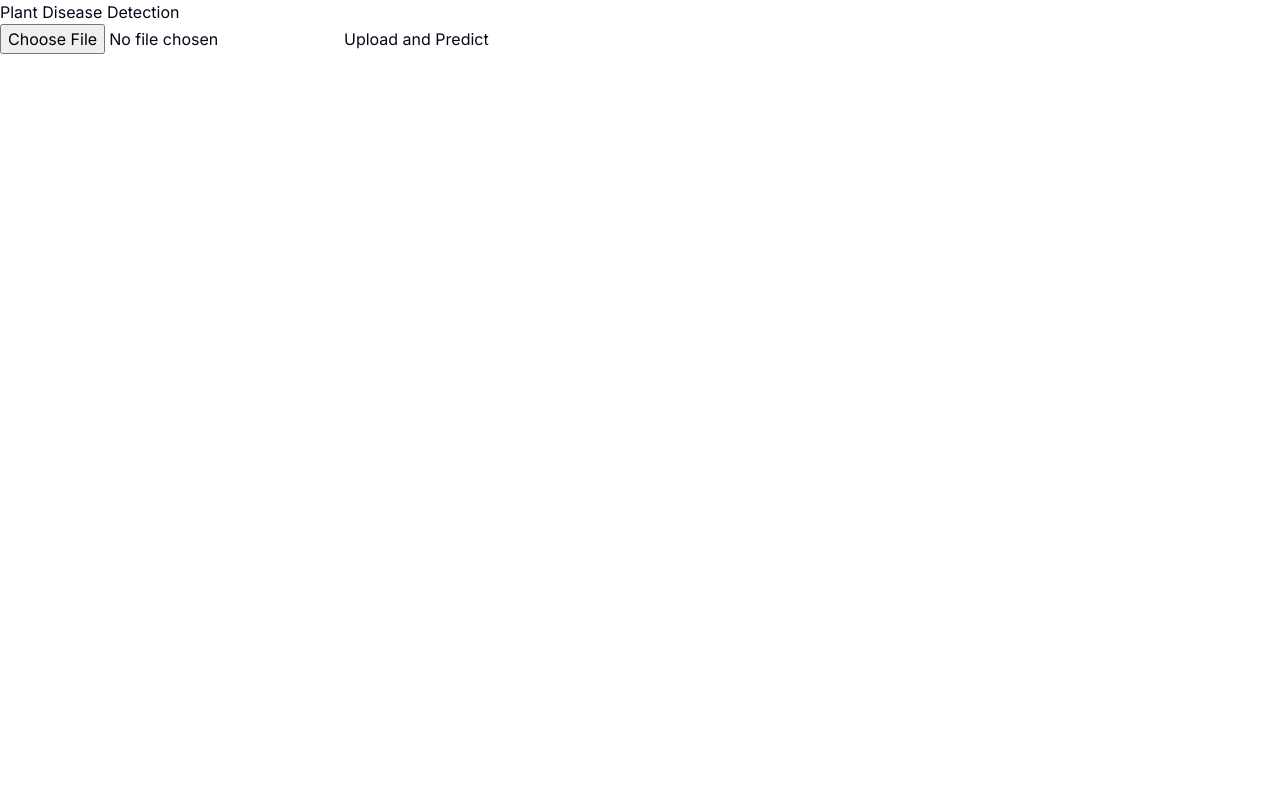
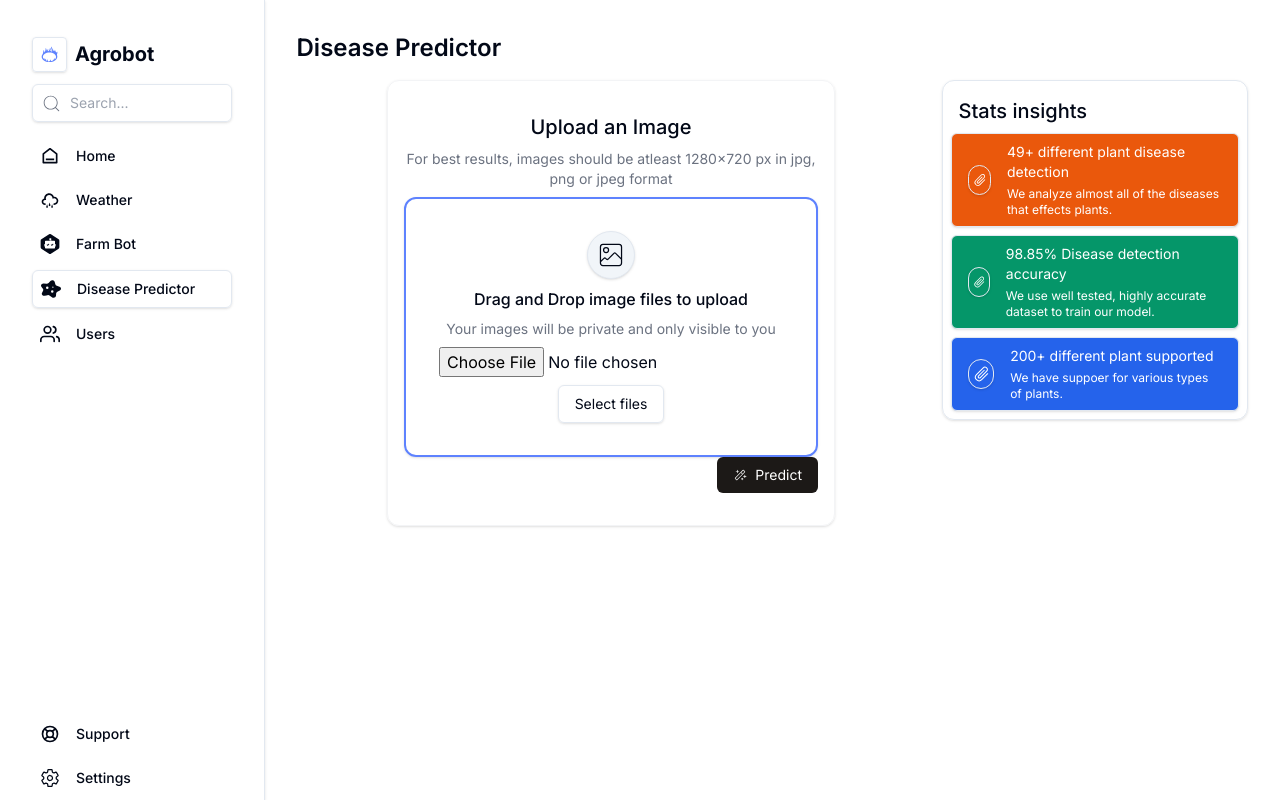
Before and after one commit to Sujanban/agrobot, a React (Vite) app in the folder client/: page /diseasepredictor in a window 1280 px wide. Built offline with nearby package versions, Linux system fonts and the light colour scheme.

Commit message:
disease prediction ui optimized

```diff
--- a/client/src/pages/dashboard/Diseasepredictor.jsx
+++ b/client/src/pages/dashboard/Diseasepredictor.jsx
@@ -1,74 +1,12 @@
-// import Navbar from '@/components/dashboard/Navbar'
-// import React from 'react'
-// import { GoPaperclip } from "react-icons/go";
-// import { CiImageOn } from "react-icons/ci";
-// import { PiMagicWandLight } from "react-icons/pi";
+import Navbar from '@/components/dashboard/Navbar'
+import React, { useState } from 'react'
+import { GoPaperclip } from "react-icons/go";
+import { CiImageOn } from "react-icons/ci";
+import { PiMagicWandLight } from "react-icons/pi";
+import axios from 'axios';
 
 
-// const Diseasepredictor = () => {
-//     return (
-//         <div className='flex max-w-7xl mx-auto h-screen'>
-//             <Navbar />
-//             <div className='p-8 w-full space-y-4 h-full overflow-auto'>
-//                 <h1 className='font-semibold text-2xl'>Disease Predictor</h1>
-//                 <div className='grid grid-cols-3 gap-4'>
-//                     <div className='col-span-2 mx-auto px-4 py-8 max-w-md space-y-2 rounded-xl shadow border border-gray-100'>
-//                         <h1 className='font-medium text-xl text-center'>Upload an Image</h1>
-//                         <p className='text-sm text-gray-500 text-center'>For best results, images should be atleast 1280x720 px in jpg, png or jpeg format</p>
-//                         <div className='py-8 border-2 border-[#5E82FE] p-4 text-center rounded-xl shadow space-y-2'>
-//                             <CiImageOn className='mx-auto text-5xl p-2 rounded-full bg-slate-100 shadow border' />
-//                             <h2 className='font-medium '>Drag and Drop image files to upload</h2>
-//                             <p className='text-sm text-gray-500'>Your images will be private and only visible to you</p>
-//                             <button className='text-sm shadow px-4 py-2 border rounded-md'>Select files</button>
-//                         </div>
-//                         <div className='flex  justify-end'>
-//                             <button className=' flex items-center space-x-2 bg-stone-900  text-sm text-white px-4 py-2 rounded-md'><PiMagicWandLight /><span>Predict</span></button>
-//                         </div>
-//                     </div>
-//                     <div className=''>
-//                         <div className='p-2 shadow border rounded-xl'>
-//                             <h1 className='p-2 text-xl font-medium'>Stats insights</h1>
-//                             <div className='grid gap-2'>
-//                                 <div className='px-4 py-2 flex bg-orange-600 text-white items-center gap-4 rounded-md shadow border'>
-//                                     <GoPaperclip size={30} className='p-1 rounded-full border shadow ' />
-//                                     <div className='space-y-1'>
-//                                         <h1 className='text-sm'>49+ different plant disease detection</h1>
-//                                         <p className='text-gray-5000  text-xs'>We analyze almost all of the diseases that effects plants.</p>
-//                                     </div>
-//                                 </div>
-//                                 <div className='px-4 py-2 flex bg-emerald-600 text-white items-center gap-4 rounded-md shadow border'>
-//                                     <GoPaperclip size={30} className='p-1 rounded-full border shadow ' />
-//                                     <div className='space-y-1'>
-//                                         <h1 className='text-sm'>98.85% Disease detection accuracy</h1>
-//                                         <p className='text-gray-5000 text-xs'>We use well tested, highly accurate dataset to train our model.</p>
-//                                     </div>
-//                                 </div>
-//                                 <div className='px-4 py-2 flex bg-blue-600 text-white items-center gap-4 rounded-md shadow border'>
-//                                     <GoPaperclip size={30} className='p-1 rounded-full border shadow ' />
-//                                     <div className='space-y-1'>
-//                                         <h1 className='text-sm'>200+ different plant supported</h1>
-//                                         <p className='text-gray-5000 text-xs'>We have suppoer for various types of plants.</p>
-//                                     </div>
-//                                 </div>
-//                             </div>
-//                         </div>
-//                     </div>
-//                 </div>
-//             </div>
-//         </div>
-//     )
-// }
-
-// export default Diseasepredictor
-
-
-
-
-
-import React, { useState } from 'react';
-import axios from 'axios';
-
-function Diseasepredictor() {
+const Diseasepredictor = () => {
     const [file, setFile] = useState(null);
     const [result, setResult] = useState(null);
 
@@ -93,13 +31,28 @@ function Diseasepredictor() {
             console.error('Error uploading file:', error);
         }
     };
+    return (
+        <div className='flex max-w-7xl mx-auto h-screen'>
+            <Navbar />
+            <div className='p-8 w-full space-y-4 h-full overflow-auto'>
+                <h1 className='font-semibold text-2xl'>Disease Predictor</h1>
+                <div className='grid grid-cols-3 gap-4'>
+                    <div className='col-span-2 mx-auto px-4 py-8 max-w-md space-y-2 rounded-xl shadow border border-gray-100'>
+                        <h1 className='font-medium text-xl text-center'>Upload an Image</h1>
+                        <p className='text-sm text-gray-500 text-center'>For best results, images should be atleast 1280x720 px in jpg, png or jpeg format</p>
+                        <form>
+                            <div className='py-8 border-2 border-[#5E82FE] p-4 text-center rounded-xl shadow space-y-2'>
+                                <CiImageOn className='mx-auto text-5xl p-2 rounded-full bg-slate-100 shadow border' />
+                                <h2 className='font-medium '>Drag and Drop image files to upload</h2>
+                                <p className='text-sm text-gray-500'>Your images will be private and only visible to you</p>
+                                <input type="file" onChange={handleFileChange} />
+                                <input type='submit' className='text-sm shadow px-4 py-2 border rounded-md' value='Select files' />
 
-    return (
-        <div>
-            <h1>Plant Disease Detection</h1>
-            <input type="file" onChange={handleFileChange} />
-            <button onClick={handleUpload}>Upload and Predict</button>
-
+                            </div>
+                            <div className='flex  justify-end'>
+                                <button onClick={handleUpload} className=' flex items-center space-x-2 bg-stone-900  text-sm text-white px-4 py-2 rounded-md'><PiMagicWandLight /><span>Predict</span></button>
+                            </div>
+                        </form>
                         {result && (
                             <div>
                                 <h2>Prediction: {result.title}</h2>
@@ -110,7 +63,38 @@ function Diseasepredictor() {
                             </div>
                         )}
                     </div>
-    );
+                    <div className=''>
+                        <div className='p-2 shadow border rounded-xl'>
+                            <h1 className='p-2 text-xl font-medium'>Stats insights</h1>
+                            <div className='grid gap-2'>
+                                <div className='px-4 py-2 flex bg-orange-600 text-white items-center gap-4 rounded-md shadow border'>
+                                    <GoPaperclip size={30} className='p-1 rounded-full border shadow ' />
+                                    <div className='space-y-1'>
+                                        <h1 className='text-sm'>49+ different plant disease detection</h1>
+                                        <p className='text-gray-5000  text-xs'>We analyze almost all of the diseases that effects plants.</p>
+                                    </div>
+                                </div>
+                                <div className='px-4 py-2 flex bg-emerald-600 text-white items-center gap-4 rounded-md shadow border'>
+                                    <GoPaperclip size={30} className='p-1 rounded-full border shadow ' />
+                                    <div className='space-y-1'>
+                                        <h1 className='text-sm'>98.85% Disease detection accuracy</h1>
+                                        <p className='text-gray-5000 text-xs'>We use well tested, highly accurate dataset to train our model.</p>
+                                    </div>
+                                </div>
+                                <div className='px-4 py-2 flex bg-blue-600 text-white items-center gap-4 rounded-md shadow border'>
+                                    <GoPaperclip size={30} className='p-1 rounded-full border shadow ' />
+                                    <div className='space-y-1'>
+                                        <h1 className='text-sm'>200+ different plant supported</h1>
+                                        <p className='text-gray-5000 text-xs'>We have suppoer for various types of plants.</p>
+                                    </div>
+                                </div>
+                            </div>
+                        </div>
+                    </div>
+                </div>
+            </div>
+        </div>
+    )
 }
 
-export default Diseasepredictor;
+export default Diseasepredictor
```
Also changed, not shown: 1 other file (tests, documents, lock files or other folders). Lines whose indentation alone changed are shown as unchanged.
